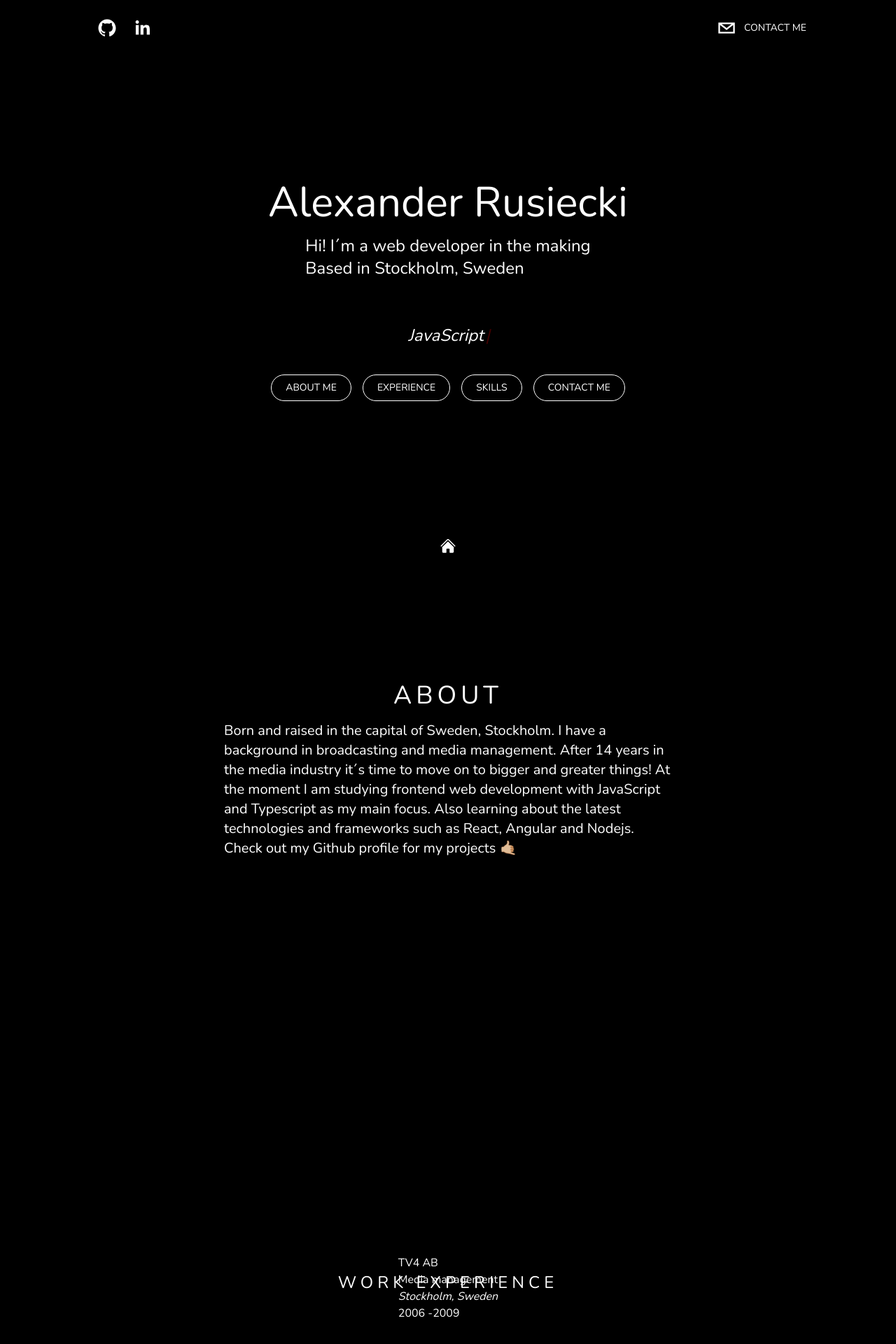
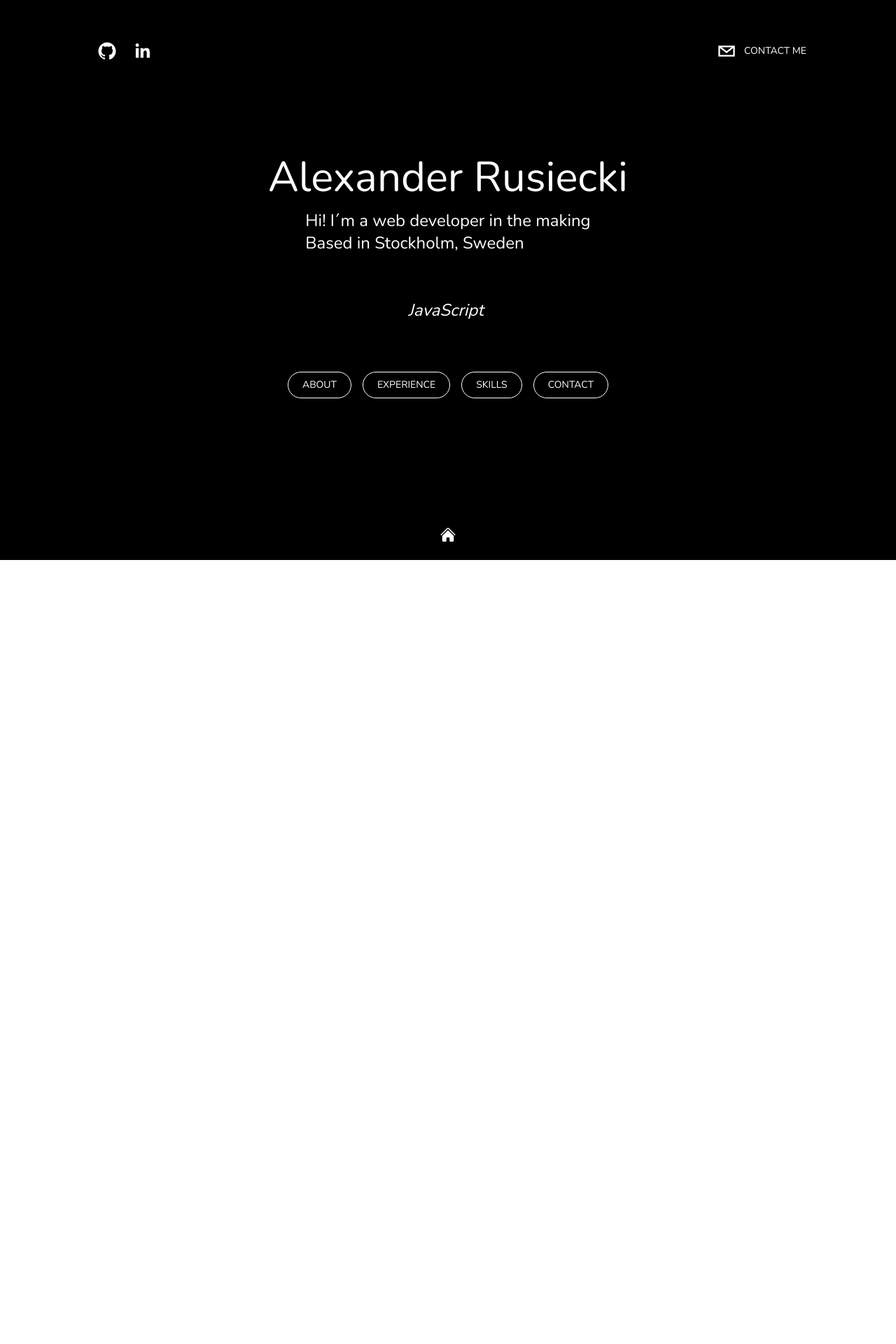
Before and after one commit to alexander-rusiecki/personal-website, a Next.js app: page / in a window 1280 px wide. Shown: the top 1920 px of the page at 70% size. After the commit the page ends 800 px from the top, so only its background shows below. Built offline with nearby package versions, Linux system fonts and the light colour scheme.

Commit message:
add styling

```diff
--- a/components/About.tsx
+++ b/components/About.tsx
@@ -6,7 +6,7 @@ const About = (props: Props) => {
   return (
     <section
       id="about"
-      className="h-[85vh] flex flex-col items-center justify-center"
+      className="h-screen flex flex-col items-center justify-center snap-center"
     >
       <motion.h2
         initial={{ opacity: 0 }}
--- a/components/Experience.tsx
+++ b/components/Experience.tsx
@@ -5,10 +5,7 @@ type Props = {};
 
 const Experience = (props: Props) => {
   return (
-    <section
-      id="experience"
-      className="flex flex-col items-center justify-center h-screen relative"
-    >
+    <section id="experience" className="h-screen relative snap-center">
       <motion.h2
         initial={{ opacity: 0 }}
         whileInView={{ opacity: 1 }}
--- a/components/ExperienceCard.tsx
+++ b/components/ExperienceCard.tsx
@@ -1,9 +1,18 @@
+import Image from 'next/image';
+import Tv4Logo from '../images/tv4-logo.png';
+
 type Props = {};
 
 const ExperienceCard = (props: Props) => {
   return (
-    <article>
-      <article>
+    <article className="relative w-8 rounded-full">
+      <Image
+        src={Tv4Logo}
+        layout="fill"
+        objectFit="contain"
+        priority
+        alt="TV4 logo"
+      />
       <h2>TV4 AB</h2>
       <h3>Media management</h3>
       <address>Stockholm, Sweden</address>
@@ -11,7 +20,6 @@ const ExperienceCard = (props: Props) => {
         <time dateTime="2006">2006</time> -<time dateTime="2009">2009</time>
       </p>
     </article>
-    </article>
   );
 };
 
--- a/components/Footer.tsx
+++ b/components/Footer.tsx
@@ -1,15 +1,23 @@
+import Link from 'next/link';
+import { motion } from 'framer-motion';
 import { HomeIcon } from '@heroicons/react/24/solid';
-import Link from 'next/link';
 
 const Footer = () => {
   return (
     <footer
       id="footer"
-      className="h-[5vh] bg-black/90 p-2 flex items-center justify-center sticky bottom-0"
+      className="flex items-center justify-center p-2 bg-black/90 sticky bottom-0 md:p-4 lg:p-6"
     >
-      <Link href="#hero">
-        <HomeIcon className="h-6 w-6" />
-      </Link>
+      <motion.div
+        initial={{ opacity: 0 }}
+        whileInView={{ opacity: 1 }}
+        transition={{ duration: 1, delay: 1.5 }}
+        viewport={{ once: true }}
+      >
+        <Link href="#hero">
+          <HomeIcon className="h-6 w-6 cursor-pointer" />
+        </Link>
+      </motion.div>
     </footer>
   );
 };
--- a/components/Header.tsx
+++ b/components/Header.tsx
@@ -1,5 +1,5 @@
+import { motion } from 'framer-motion';
 import { SocialIcon } from 'react-social-icons';
-import { motion } from 'framer-motion';
 
 type Props = {};
 
@@ -7,7 +7,7 @@ const Header = (props: Props) => {
   return (
     <header
       id="header"
-      className="h-[10vh] flex items-center justify-between p-6 mx-auto bg-black/90 sticky top-0 max-w-7xl z-10  md:px-20 lg:px-32 xl:items-center"
+      className="flex items-center justify-between p-4 mx-auto bg-black/90 sticky top-0 z-10 md:px-20 md:py-8 lg:px-32 lg:py-12"
     >
       <motion.section
         initial={{ x: -500, opacity: 0, scale: 0.5 }}
@@ -20,27 +20,30 @@ const Header = (props: Props) => {
           target="_blank"
           fgColor="white"
           bgColor="transparent"
+          label="Github"
         />
         <SocialIcon
           url="https://www.linkedin.com/in/alexander-rusiecki-b1428519b/"
           target="_blank"
           fgColor="white"
           bgColor="transparent"
+          label="LinkedIn"
         />
       </motion.section>
       <motion.section
-        initial={{ x: 500, opacity: 0, scale: 0.5 }}
-        animate={{ x: 0, opacity: 1, scale: 1 }}
-        transition={{ duration: 1.5 }}
+        initial={{ opacity: 0 }}
+        animate={{ opacity: 1 }}
+        transition={{ duration: 0.5, delay: 1.5 }}
         className="flex flex-row items-center"
       >
         <SocialIcon
-          className="cursor-pointer"
           network="email"
           fgColor="white"
           bgColor="transparent"
+          label="Email"
+          className="cursor-pointer"
         />
-        <p className="uppercase hidden md:inline-flex text-sm cursor-pointer">
+        <p className="uppercase hidden text-sm cursor-pointer font-thin md:inline-flex">
           Contact me
         </p>
       </motion.section>
--- a/components/Hero.tsx
+++ b/components/Hero.tsx
@@ -4,7 +4,7 @@ import { useTypewriter, Cursor } from 'react-simple-typewriter';
 type Props = {};
 
 const Hero = (props: Props) => {
-  const [text, count] = useTypewriter({
+  const [text] = useTypewriter({
     words: [
       'HTML',
       'CSS',
@@ -31,7 +31,7 @@ const Hero = (props: Props) => {
   return (
     <section
       id="hero"
-      className="h-[85vh] flex flex-col items-center justify-center"
+      className="h-screen flex flex-col items-center justify-center snap-start"
     >
       <h1 className="text-4xl mb-4 md:text-5xl lg:text-6xl">
         Alexander Rusiecki
@@ -42,7 +42,7 @@ const Hero = (props: Props) => {
         </p>
         <p className="md:text-xl lg:text-2xl">Based in Stockholm, Sweden</p>
       </article>
-      <article className="italic mt-16 mb-8">
+      <article className="italic my-16">
         <h2 className="md:text-xl lg:text-2xl">
           <span>{text}</span>
           <Cursor cursorColor="red" />
@@ -50,7 +50,7 @@ const Hero = (props: Props) => {
       </article>
       <article>
         <Link href="#about">
-          <button className="my-btn">About me</button>
+          <button className="my-btn">About</button>
         </Link>
         <Link href="#experience">
           <button className="my-btn">Experience</button>
@@ -59,7 +59,7 @@ const Hero = (props: Props) => {
           <button className="my-btn">Skills</button>
         </Link>
         <Link href="#contact">
-          <button className="my-btn">Contact me</button>
+          <button className="my-btn">Contact</button>
         </Link>
       </article>
     </section>
--- a/components/Skills.tsx
+++ b/components/Skills.tsx
@@ -6,7 +6,7 @@ const Skills = (props: Props) => {
   return (
     <section
       id="skills"
-      className="flex flex-col items-center pt-24  snap-center"
+      className="h-screen flex flex-col items-center pt-24 snap-center"
     >
       <motion.h2
         initial={{ opacity: 0 }}
--- a/pages/_app.tsx
+++ b/pages/_app.tsx
@@ -1,8 +1,12 @@
-import '../styles/globals.css'
-import type { AppProps } from 'next/app'
+import type { AppProps } from 'next/app';
+import '../styles/globals.css';
 
 function MyApp({ Component, pageProps }: AppProps) {
-  return <Component {...pageProps} />
+  return (
+    <div className="bg-black text-white font-Nunito">
+      <Component {...pageProps} />
+    </div>
+  );
 }
 
-export default MyApp
+export default MyApp;
--- a/pages/index.tsx
+++ b/pages/index.tsx
@@ -1,15 +1,15 @@
 import type { NextPage } from 'next';
 import Head from 'next/head';
+import Header from '../components/Header';
+import Hero from '../components/Hero';
 import About from '../components/About';
 import Experience from '../components/Experience';
+import Skills from '../components/Skills';
 import Footer from '../components/Footer';
-import Header from '../components/Header';
-import Hero from '../components/Hero';
-import Skills from '../components/Skills';
 
 const Home: NextPage = () => {
   return (
-    <div className="bg-black text-white font-Nunito">
+    <div className="h-screen mx-auto snap-y snap-mandatory overflow-scroll max-w-7xl">
       <Head>
         <title>Alexander Rusiecki</title>
       </Head>
@@ -19,9 +19,8 @@ const Home: NextPage = () => {
         <About />
         <Experience />
         <Skills />
-        <Footer />
       </main>
-      <footer></footer>
+      <Footer />
     </div>
   );
 };
--- a/styles/globals.css
+++ b/styles/globals.css
@@ -4,6 +4,6 @@
 
 @layer components {
   .my-btn {
-    @apply text-xs px-3 py-1 m-1 border border-white rounded-full transition-all hover:border-white/40 hover:text-white/40 md:uppercase md:text-sm md:px-5 md:py-2 md:m-2 md:border md:border-white md:rounded-full md:transition-all md:hover:border-white/40 md:hover:text-white/40;
+    @apply text-sm px-3 py-1 m-1 border border-white  rounded-full transition-all hover:border-white/40 hover:text-white/40 md:uppercase md:text-sm md:px-5 md:py-2 md:m-2 md:border md:border-white md:rounded-full md:transition-all md:hover:border-white/40 md:hover:text-white/40;
   }
 }
```
Also changed, not shown: images/ericsson-logo.png (added), images/tv4-logo.png (added). Lines whose indentation alone changed are shown as unchanged.
